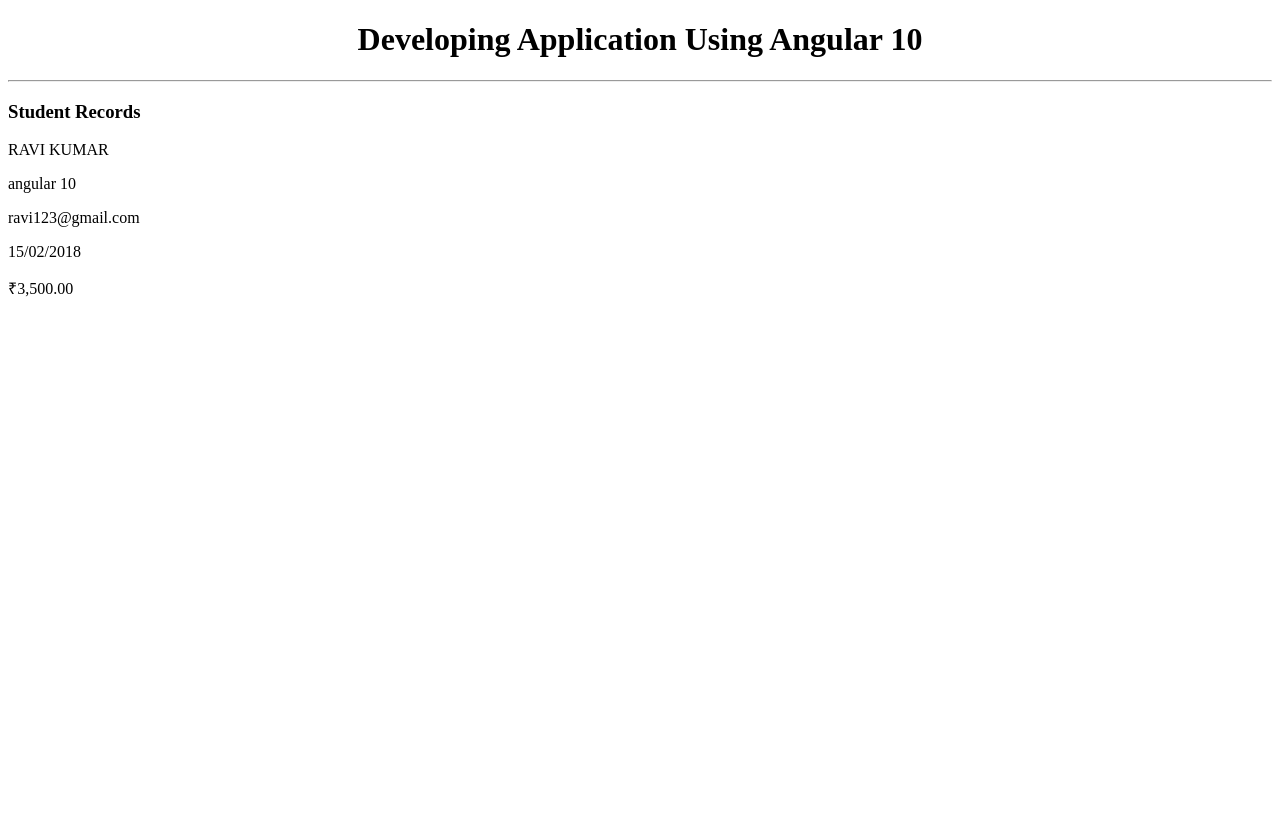
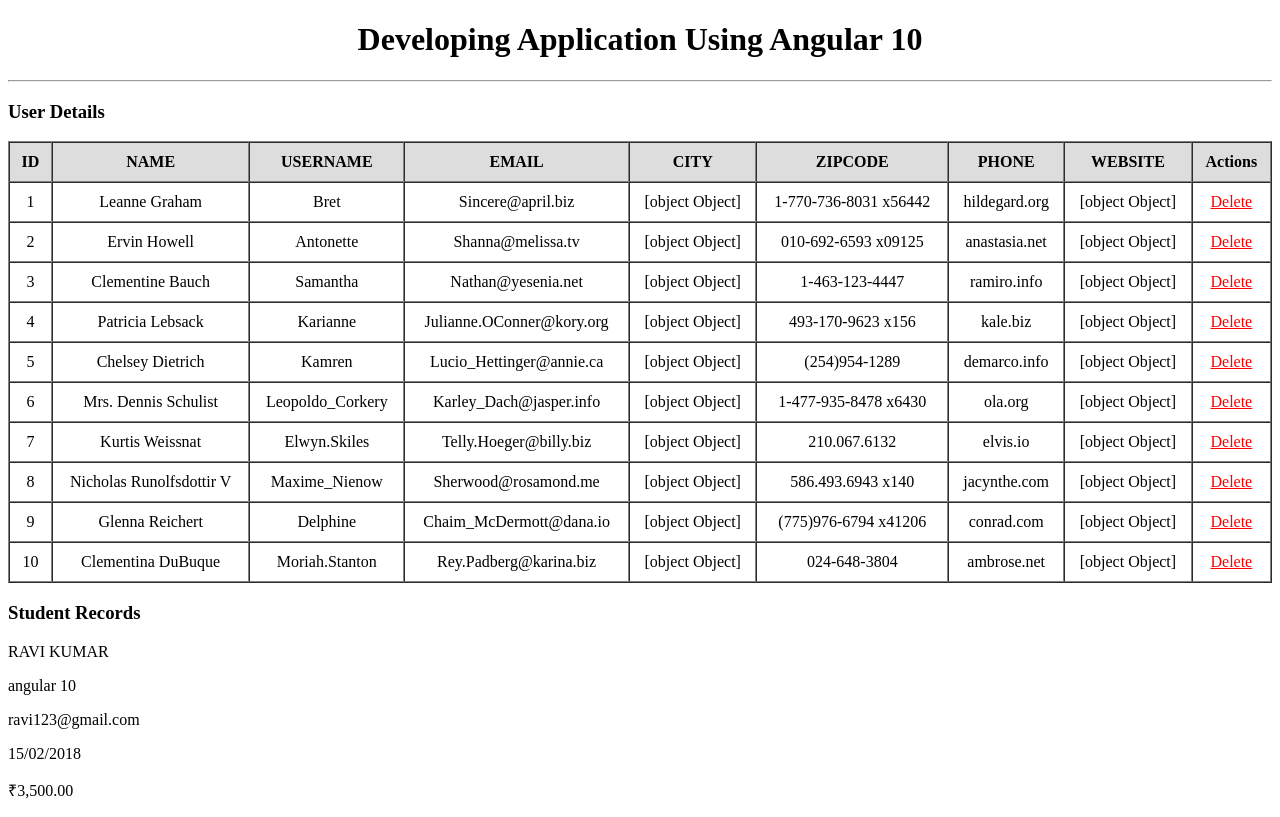
Before and after one commit to vkpindia/angular-training, an Angular app: page / in a window 1280 px wide. Built offline with nearby package versions, Linux system fonts and the light colour scheme.

Commit message:
keyvalue pipe

```diff
--- a/src/app/app.component.html
+++ b/src/app/app.component.html
@@ -2,7 +2,7 @@
 
 <!-- <input type="text" [(ngModel)]="empName"> -->
 <!-- Hero component call -->
-<!-- <app-hero></app-hero> -->
+<app-hero-details></app-hero-details>
 <!-- <p>Welcome to {{uname}}</p>
 
 <p><strong>Name</strong>: {{students.name}}</p>
--- a/src/app/hero-details/hero-details.component.html
+++ b/src/app/hero-details/hero-details.component.html
@@ -3,6 +3,8 @@
   <!-- Users table -->
   <table cellspacing="0" cellpadding="10" border="1">
      <thead>
+
+      <!-- USERNAME or USER NAME -->
        <tr>
          <th *ngFor="let head of tableHeader; let index = i">
            {{head | uppercase}}
@@ -12,11 +14,14 @@
      </thead>
      <tbody>
        <tr *ngFor="let user of users">
-         <td *ngFor="let u of tableHeader">
-           <span>{{user[u]}}</span>
+         <td *ngFor="let u of user | keyvalue: originalOrder">
+           {{u.value}}
+           <!-- <span>Key: {{u.key}}</span>
+           <span>Value: {{u.value}}</span> -->
+           <!-- <span>{{user[u]}}</span>
            <span *ngIf="user && user.address">
             {{user.address[u]}}
-           </span>
+           </span> -->
          </td>
          <td>
            <a href="javascript:void(0)" style="color:#f00" (click)="onDeleteUser(user)">Delete</a>
--- a/src/app/hero-details/hero-details.component.ts
+++ b/src/app/hero-details/hero-details.component.ts
@@ -1,6 +1,7 @@
 import { Component, OnInit } from '@angular/core';
 import { users } from './user';
 import { StudentT } from '../models/student.model';
+import { KeyValue } from '@angular/common';
 
 @Component({
   selector: 'app-hero-details',
@@ -11,13 +12,34 @@
 
   public users: Array<StudentT>;
   public tableHeader: Array<string>;
+  public userRecord: any;
+
+  originalOrder = (a: KeyValue<number, string>, b: KeyValue<number, string>): number => {
+    return 0;
+  }
 
   constructor() { }
 
   ngOnInit(): void {
+    /* this.userRecord = {
+      id: 1,
+      name: 'Leanne Graham',
+      username: 'Bret',
+      email: 'Sincere@april.biz',
+      phone: '1-770-736-8031 x56442',
+      website: 'hildegard.org'
+    };
+    [['id', '1'], ['name', 'Lean Graham']]
+    console.log(' this.userRecord', this.userRecord);
+
+    for (const userKey in this.userRecord) {
+      console.log('key', userKey);
+      console.log('value', this.userRecord[userKey]);
+    } */
 
     this.users = users;
     this.tableHeader = [
+      'ID',
       'name',
       'username',
       'email',
```
